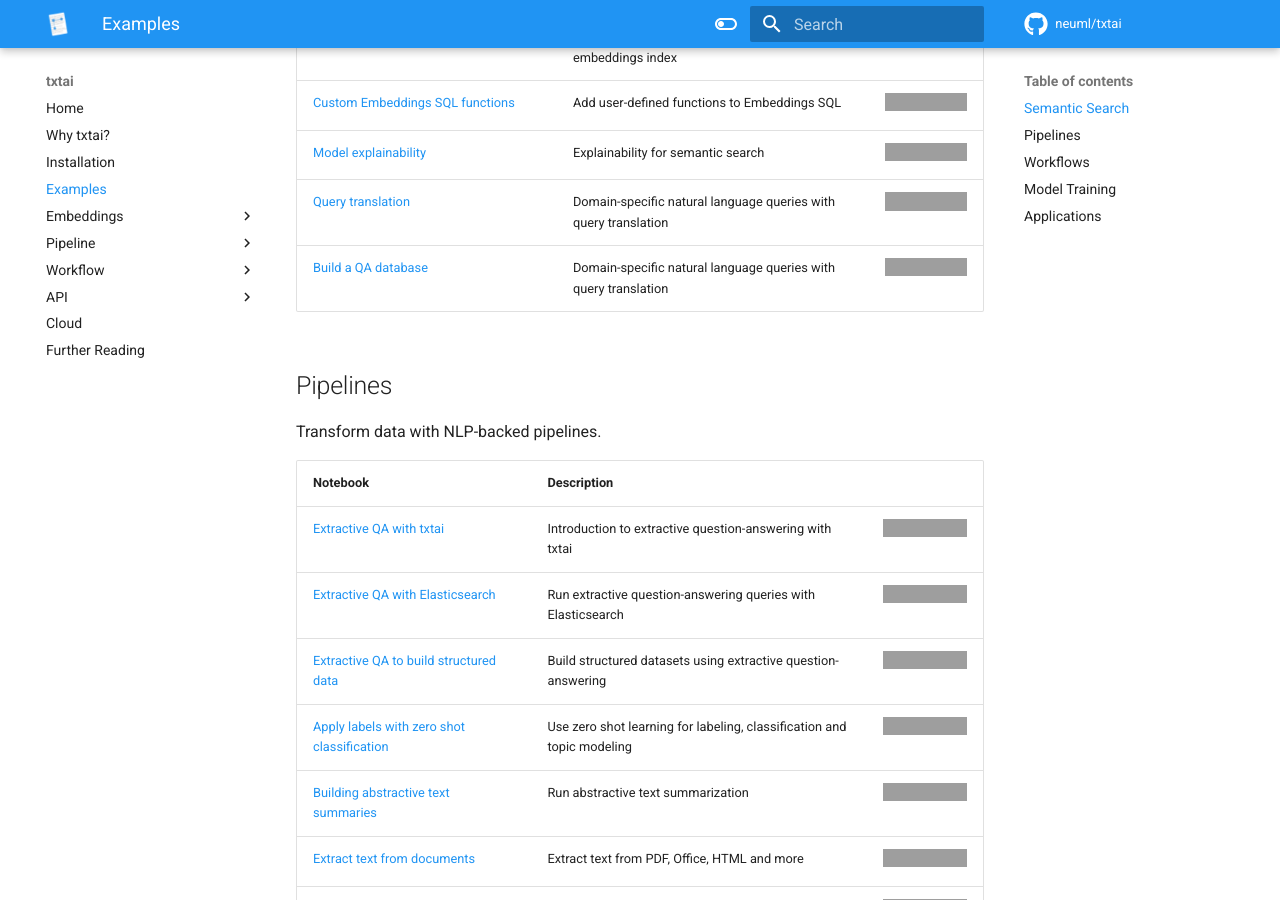
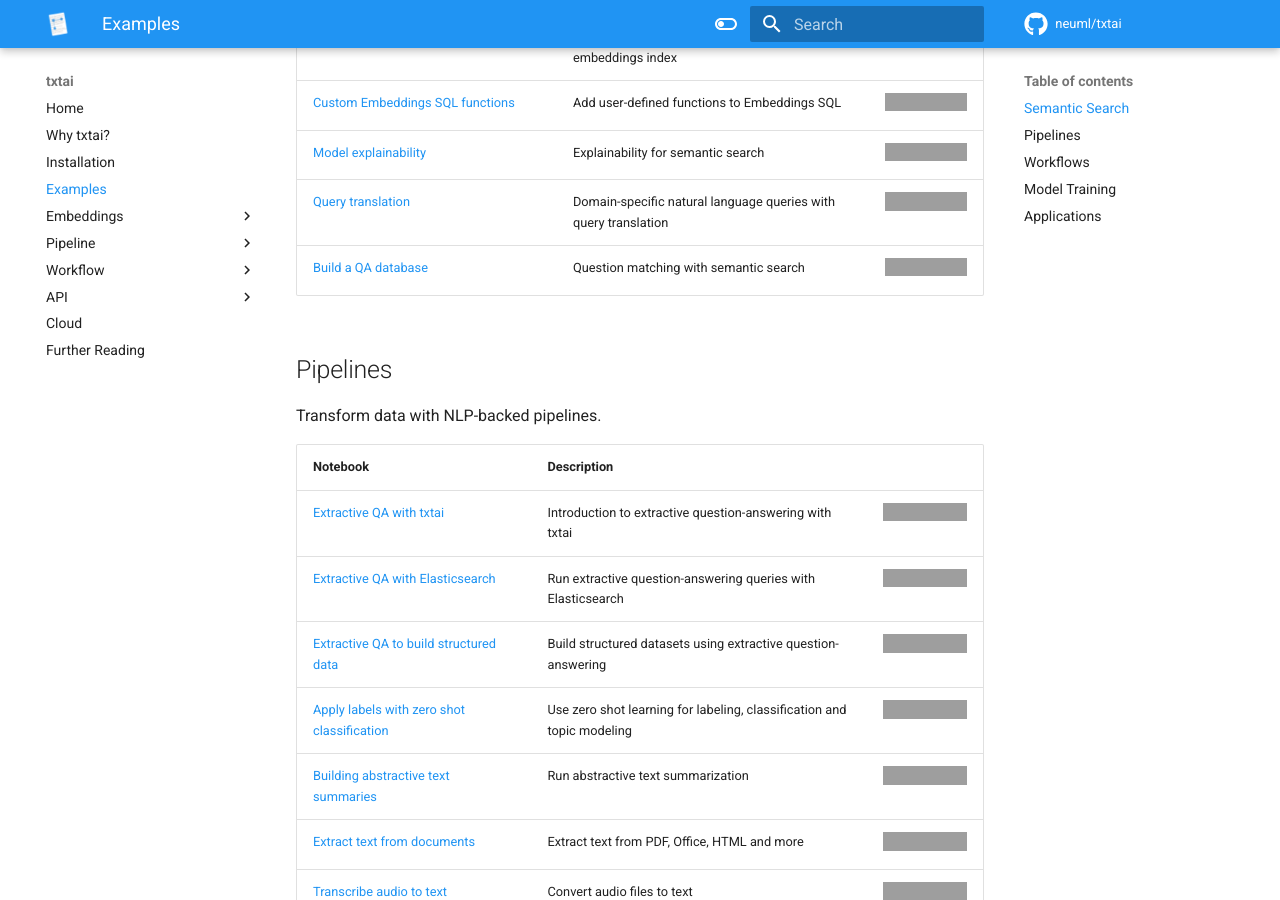
Before and after one commit to neuml/txtai, an MkDocs documentation site: the page built from docs/examples.md, in a window 1280 px wide and 900 px high, scrolled down 1148 px, cut to the strip 0-900 px from the top of the window. Built offline with MkDocs 1.6.1 and Material for MkDocs 9.7.7, drawn with Linux system fonts in a browser that asks for light colours; comment, search, counter and statistics services are not loaded; grey boxes are pictures that could not be loaded.

Commit message:
Update documentation

```diff
--- a/docs/examples.md
+++ b/docs/examples.md
@@ -22,7 +22,7 @@
 | [Custom Embeddings SQL functions](https://github.com/neuml/txtai/blob/master/examples/30_Embeddings_SQL_custom_functions.ipynb) | Add user-defined functions to Embeddings SQL | [![Open In Colab](https://colab.research.google.com/assets/colab-badge.svg)](https://colab.research.google.com/github/neuml/txtai/blob/master/examples/30_Embeddings_SQL_custom_functions.ipynb) |
 | [Model explainability](https://github.com/neuml/txtai/blob/master/examples/32_Model_explainability.ipynb) | Explainability for semantic search | [![Open In Colab](https://colab.research.google.com/assets/colab-badge.svg)](https://colab.research.google.com/github/neuml/txtai/blob/master/examples/32_Model_explainability.ipynb) |
 | [Query translation](https://github.com/neuml/txtai/blob/master/examples/33_Query_translation.ipynb) | Domain-specific natural language queries with query translation | [![Open In Colab](https://colab.research.google.com/assets/colab-badge.svg)](https://colab.research.google.com/github/neuml/txtai/blob/master/examples/33_Query_translation.ipynb) |
-| [Build a QA database](https://github.com/neuml/txtai/blob/master/examples/34_Build_a_QA_database.ipynb) | Domain-specific natural language queries with query translation | [![Open In Colab](https://colab.research.google.com/assets/colab-badge.svg)](https://colab.research.google.com/github/neuml/txtai/blob/master/examples/34_Build_a_QA_database.ipynb) |
+| [Build a QA database](https://github.com/neuml/txtai/blob/master/examples/34_Build_a_QA_database.ipynb) | Question matching with semantic search | [![Open In Colab](https://colab.research.google.com/assets/colab-badge.svg)](https://colab.research.google.com/github/neuml/txtai/blob/master/examples/34_Build_a_QA_database.ipynb) |
 
 ## Pipelines
 
```
Also changed, not shown: README.md (+1 -1 lines).
